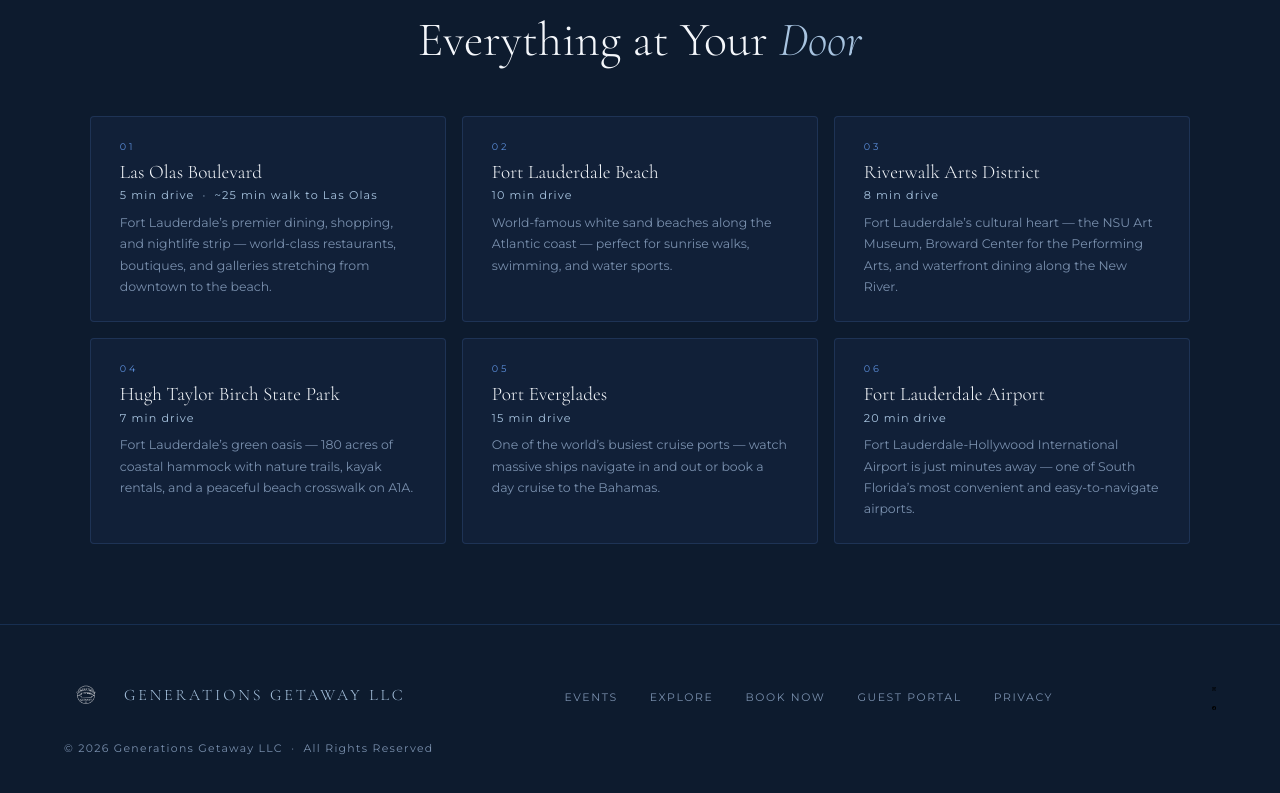
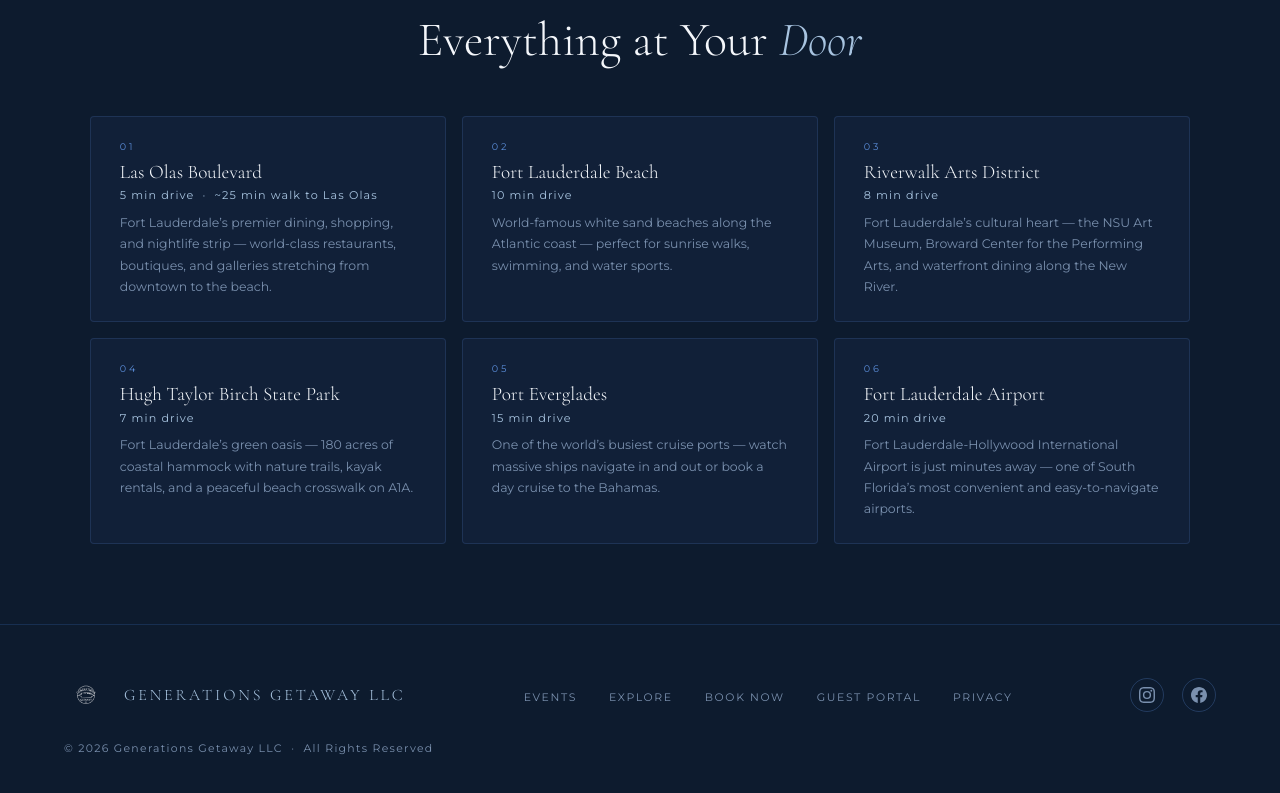
Before and after one commit to TheDataJockey/generations-getaway, a website: page index.html in a window 1280 px wide. Shown: the part 3315-4108 px from the top of the page. Drawn offline with nearby package versions, Linux system fonts and the light colour scheme; no server answers.

Commit message:
social update

```diff
--- a/css/styles.css
+++ b/css/styles.css
@@ -284,6 +284,44 @@ footer {
   font-size: 0.68rem;
   letter-spacing: 0.12em;
   color: var(--muted);
+}
+
+/* ── Social links ──
+   Icons are inline SVG rather than an icon font or a third-party
+   script, so nothing extra loads and the Content-Security-Policy
+   stays as tight as it is. They inherit currentColor, so the hover
+   colour is set once here and the shapes follow. */
+.footer-social {
+  display: flex;
+  gap: 1.1rem;
+  align-items: center;
+}
+
+.footer-social a {
+  display: inline-flex;
+  align-items: center;
+  justify-content: center;
+  width: 34px;
+  height: 34px;
+  border: 1px solid rgba(91, 141, 217, 0.28);
+  border-radius: 50%;
+  color: var(--muted);
+  transition: color var(--transition),
+              border-color var(--transition),
+              transform var(--transition);
+}
+
+.footer-social a:hover {
+  color: var(--sky);
+  border-color: var(--blue-light);
+  transform: translateY(-2px);
+}
+
+.footer-social svg {
+  width: 16px;
+  height: 16px;
+  fill: currentColor;
+  display: block;
 }
 
 /* ============================================
@@ -610,4 +648,8 @@ section {
   }
 
   .footer-links { flex-wrap: wrap; gap: 1rem; }
+
+  /* Footer stacks on small screens; keep the icons from sitting
+     flush against the links above them. */
+  .footer-social { margin-top: 0.25rem; }
 }
```
